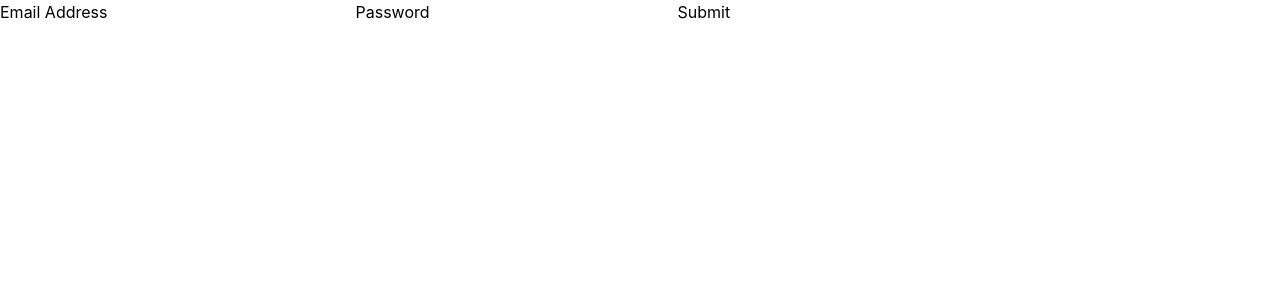
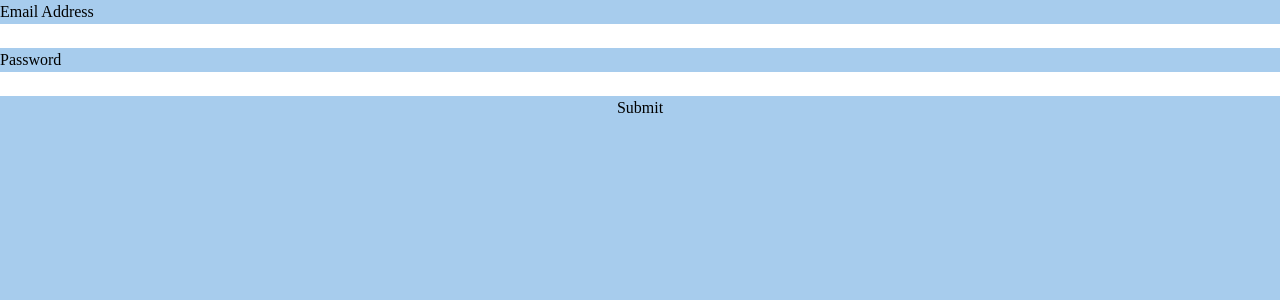
Before and after one commit to BLIZERTO/Projet_Cloud, a React (Create React App) app in the folder frontend/: page / in a window 1280 px wide. Shown: the top 300 px of the page. Built offline with nearby package versions, Linux system fonts and the light colour scheme.

Commit message:
nav fix and button components

```diff
--- a/frontend/package.json
+++ b/frontend/package.json
@@ -46,6 +46,8 @@
     "@types/jest": "^29.4.1",
     "@types/node": "^18.15.1",
     "@types/react": "^18.0.28",
+    "autoprefixer": "^10.4.14",
+    "postcss": "^8.4.21",
     "tailwindcss": "^3.2.7"
   }
 }
--- /dev/null
+++ b/frontend/postcss.config.js
@@ -0,0 +1,6 @@
+module.exports = {
+    plugins: [
+      require('tailwindcss'),
+      require('autoprefixer'),
+    ],
+  };
--- a/frontend/src/App.tsx
+++ b/frontend/src/App.tsx
@@ -7,6 +7,7 @@ import Home from './pages/Home';
 // @ts-ignore
 import BO from './pages/BO';
 // import About from './pages/About';
+import './index.css';
 
 const App = () => {
 	return (
--- a/frontend/src/components/Form.tsx
+++ b/frontend/src/components/Form.tsx
@@ -4,6 +4,7 @@ import React from "react";
 import { Formik, Form, Field, ErrorMessage } from 'formik';
 // @ts-ignore
 import * as Yup from 'yup';
+import '../index.css';
 
 interface FormValues {
     password: string;
@@ -48,10 +49,10 @@ const MyForm = () => {
             onSubmit={onSubmit}
         >
             {({ isSubmitting }) => (
-                <Form>
+                <Form className="form">
 
                     <label htmlFor="email">Email Address</label>
-                    <Field id="email" name="email" />
+                    <Field id="email" name="email"/>
                     <ErrorMessage name="email" />
 
                     <label htmlFor="password">Password</label>
--- a/frontend/src/index.css
+++ b/frontend/src/index.css
@@ -3,15 +3,17 @@
 @tailwind utilities;
 
 body {
-  margin: 0;
-  font-family: -apple-system, BlinkMacSystemFont, 'Segoe UI', 'Roboto', 'Oxygen',
-    'Ubuntu', 'Cantarell', 'Fira Sans', 'Droid Sans', 'Helvetica Neue',
-    sans-serif;
-  -webkit-font-smoothing: antialiased;
-  -moz-osx-font-smoothing: grayscale;
+	font-family: mts;
 }
 
-code {
-  font-family: source-code-pro, Menlo, Monaco, Consolas, 'Courier New',
-    monospace;
+.form{
+	background-color: theme('colors.uranianblue');
+	display: flex;
+    flex-direction: column;
+    position: absolute;
+    top:0;
+    bottom: 0;
+    left: 0;
+    right: 0;
+    margin: auto;
 }
--- a/frontend/src/index.tsx
+++ b/frontend/src/index.tsx
@@ -16,7 +16,10 @@ const root = ReactDOM.createRoot(
 );
 root.render(
   <BrowserRouter>
-    <App />
+    <React.StrictMode>
+      <App />
+    </React.StrictMode>
+
   </BrowserRouter>,
 );
 
--- a/frontend/tailwind.config.js
+++ b/frontend/tailwind.config.js
@@ -1,8 +1,12 @@
 /** @type {import('tailwindcss').Config} */
 module.exports = {
+	mode: "jit",
 	content: ["./src//*.{js,jsx,ts,tsx}"],
-
 	theme: {
+		extend: {
+			fontFamily: {
+				mts: ["Montserrat"],
+			},
 			screens: {
 				sm: "480px",
 				md: "768px",
@@ -16,8 +20,9 @@ module.exports = {
 				white: "#FFFFFF",
 				black: "#000000",
 				transparent: "transparent",
-			grey: "#494949"
+				grey: "#494949",
 			},
+			background: {},
 			fontSize: {
 				sm: "0.75rem",
 				base: "1rem",
@@ -40,5 +45,6 @@ module.exports = {
 				},
 			},
 		},
+	},
 	plugins: [],
 };
```
Also changed, not shown: frontend/src/components/Button.tsx (added, +18 -0 lines), 1 other file (tests, documents, lock files or other folders). Lines whose indentation alone changed are shown as unchanged.
